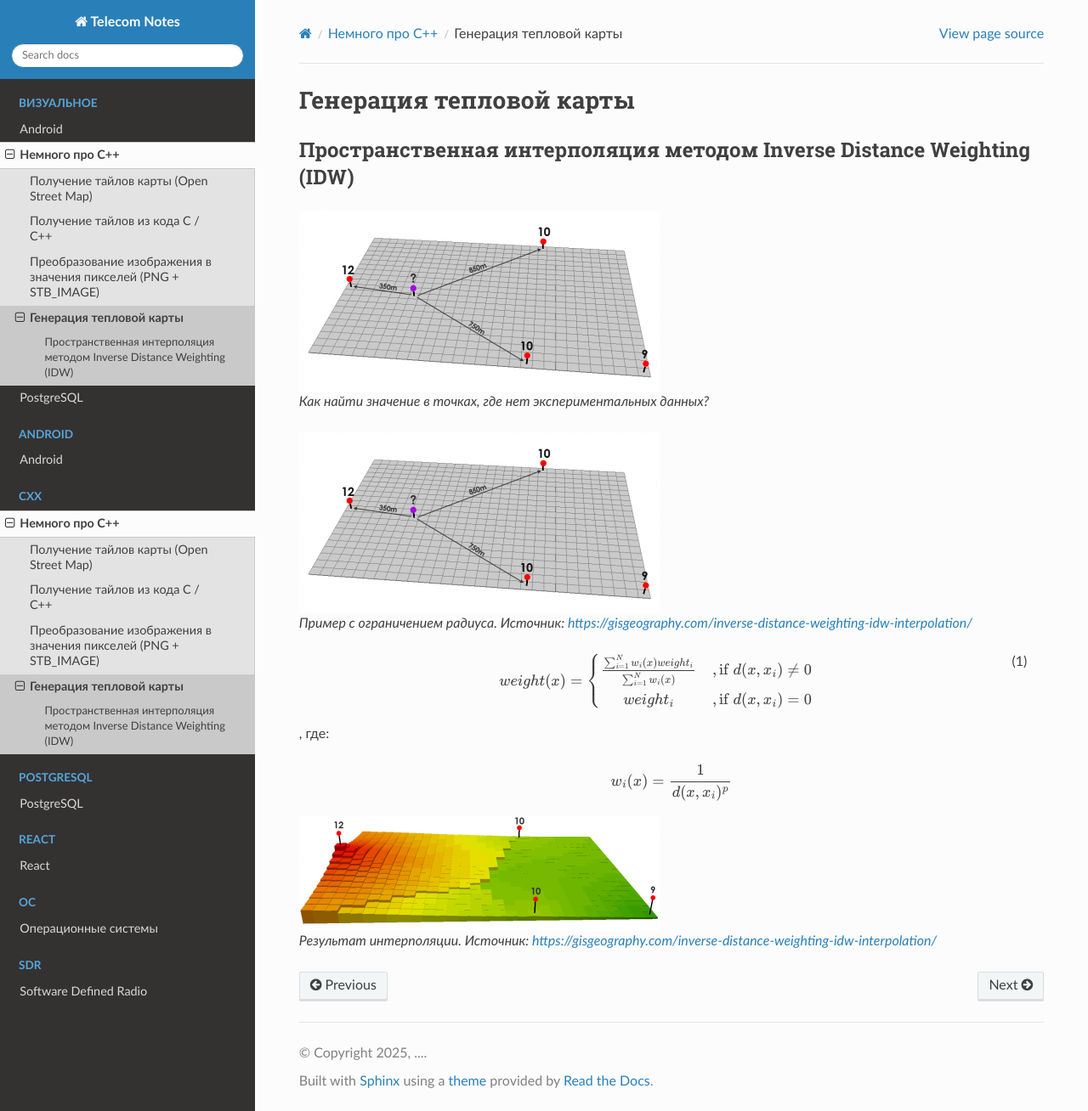
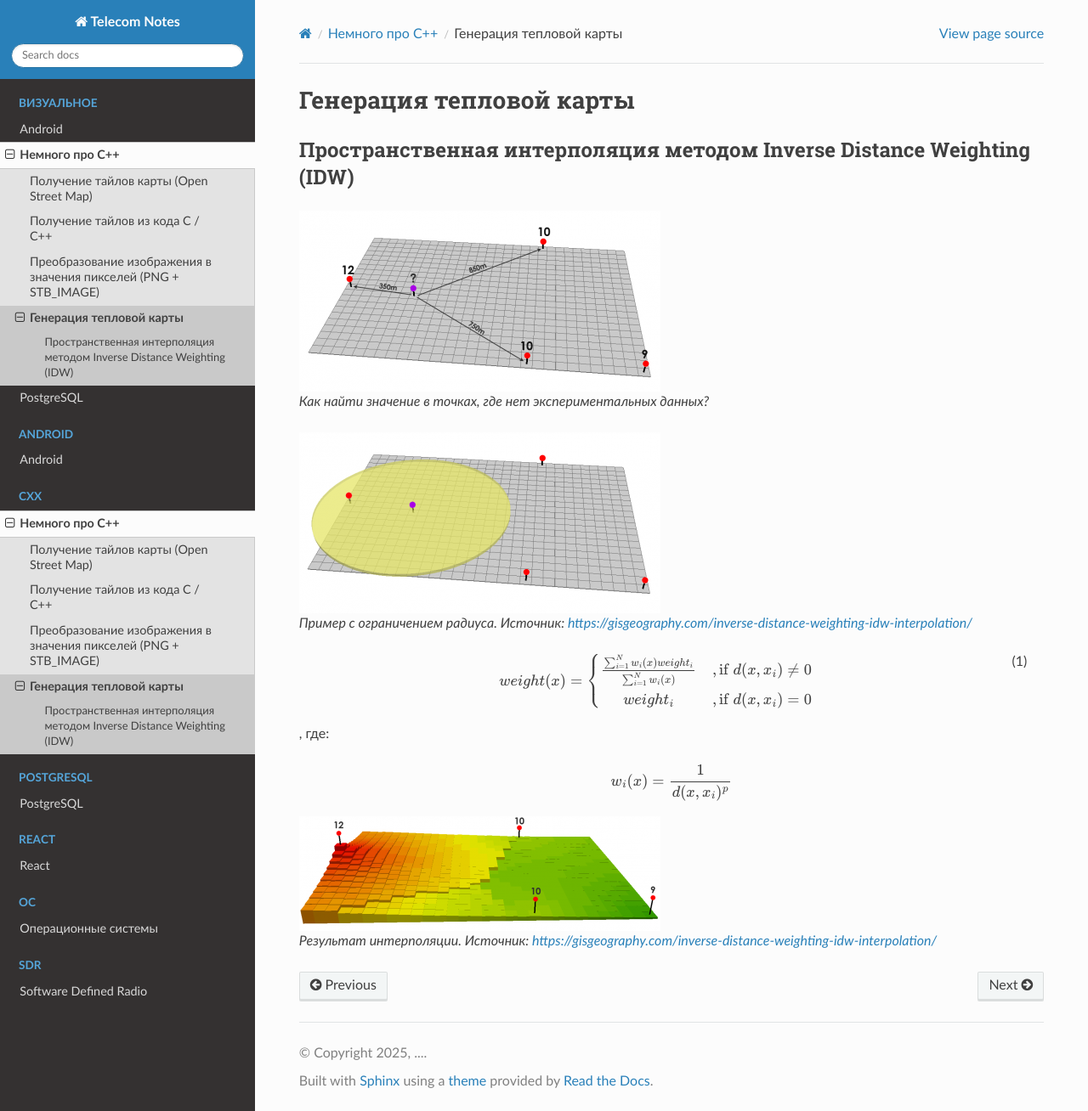
Before and after one commit to TelecomDep/notes, a Sphinx documentation site: the page built from docs/source/CXX/Imgui/08_heatmap.rst, in a window 1280 px wide and 1308 px high. Shown: the whole window at 85% size. Built offline with Sphinx 7.4.7 and the Read the Docs theme 3.1.0, drawn with Linux system fonts in a browser that asks for light colours; pages that are not in the unit, such as notebooks, are missing from menus.

Commit message:
test heatmap

```diff
--- a/docs/source/CXX/Imgui/08_heatmap.rst
+++ b/docs/source/CXX/Imgui/08_heatmap.rst
@@ -11,7 +11,7 @@
    Как найти значение в точках, где нет экспериментальных данных?
 
 
-.. figure:: ./image/heatmap/IDW-3Points-425x213.png
+.. figure:: ./image/heatmap/IDW-Buffer-425x213.png
 
    Пример с ограничением радиуса. Источник: https://gisgeography.com/inverse-distance-weighting-idw-interpolation/
 
```
